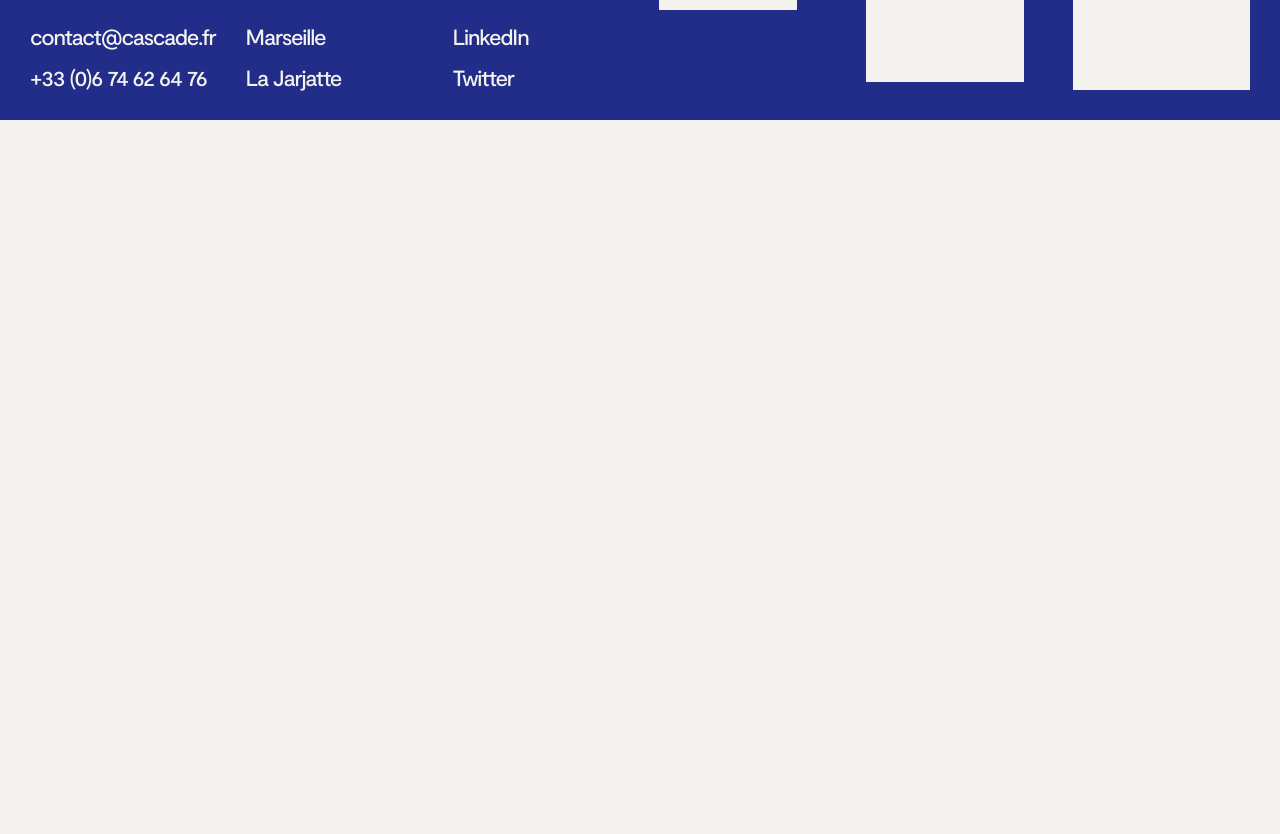
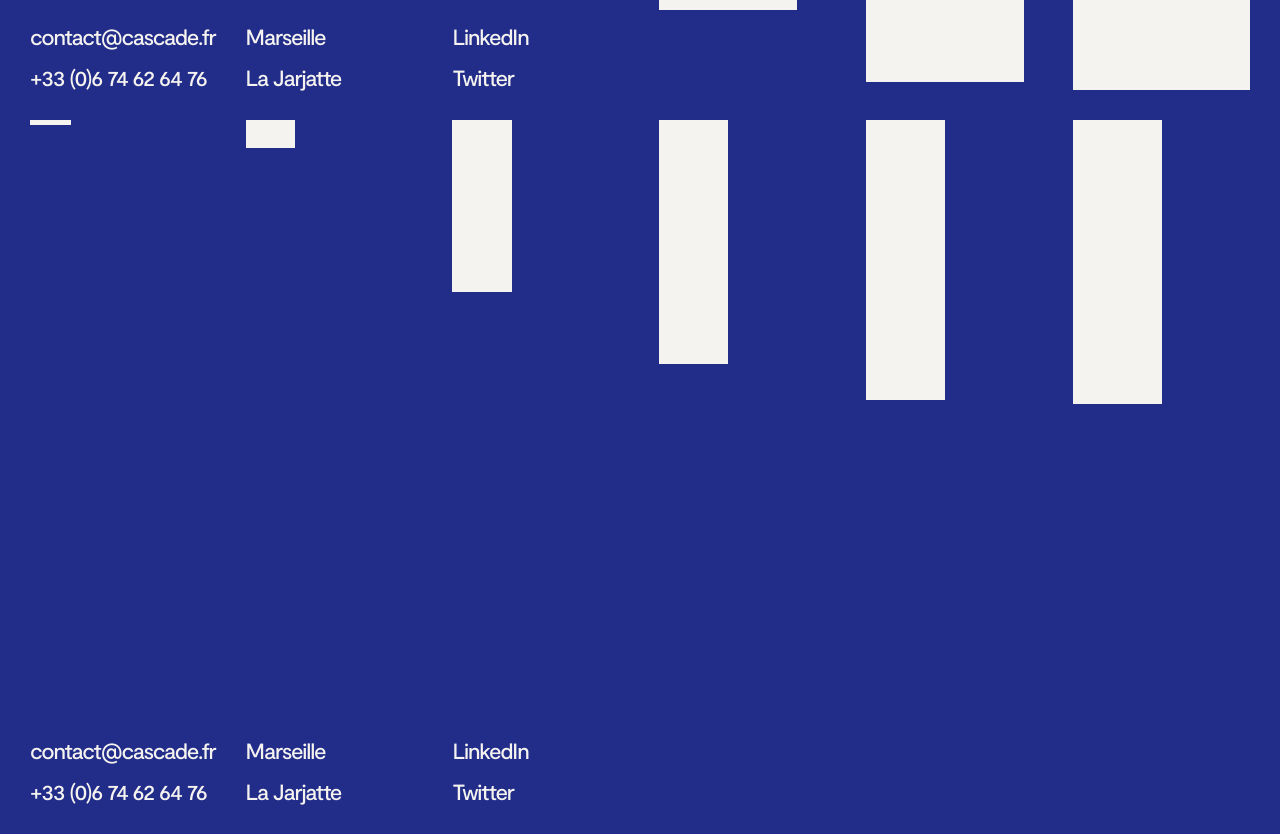
Before and after one commit to LapassetAC/cascade, a Next.js app: page /contact in a window 1280 px wide. Shown: the part 680-1514 px from the top of the page. Before the commit the page ends 800 px from the top, so only its background shows below. Built offline with nearby package versions, Linux system fonts and the light colour scheme.

Commit message:
add footer to all pages

```diff
--- a/src/components/layout/footer.js
+++ b/src/components/layout/footer.js
@@ -6,6 +6,7 @@ const StyledFooter = styled.footer`
   padding-bottom: 30px;
   height: calc(100vh - ${theme.headerHeight}px);
   padding-bottom: 30px;
+  font-size: 12px;
   aside {
     grid-row: 1/2;
     background-color: ${({ $colors }) => $colors.fontColor};
--- a/src/components/layout/index.js
+++ b/src/components/layout/index.js
@@ -19,7 +19,7 @@ export default function Layout({ children }) {
     <StyledLayout $bgColor={colors.bgColor} $fontColor={colors.fontColor}>
       <Header bgColor={colors.bgColor} fontColor={colors.fontColor} />
       <main>{children}</main>
-      {router.pathname === "/" && <Footer colors={colors} />}
+      <Footer colors={colors} />
     </StyledLayout>
   );
 }
```
